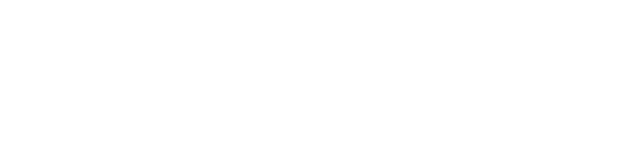
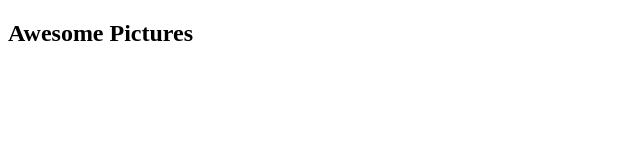
Before and after one commit to Daniel-Derhami/Image_Gallery, a plain HTML site: page index.html in a window 1280 px wide. Shown: the whole page, without its empty margins (0-640 px from the left). Drawn offline with Linux system fonts and the light colour scheme.

Commit message:
Commit thumbnails

```diff
--- a/index.html
+++ b/index.html
@@ -13,6 +13,11 @@
 
 </head>
 <body>
+
+   <div class="gallery-container">
+       <h2 class="gallery-title">Awesome Pictures</h2>
+   </div>
+
     <script src="main.js"></script>
 </body>
 </html>
```
Also changed, not shown: Images/001-thmb.jpg (added), Images/002-thmb.jpg (added), Images/003-thmb.jpg (added), Images/004-thmb.jpg (added), Images/005-thmb.jpg (added), Images/006-thmb.jpg (added).
